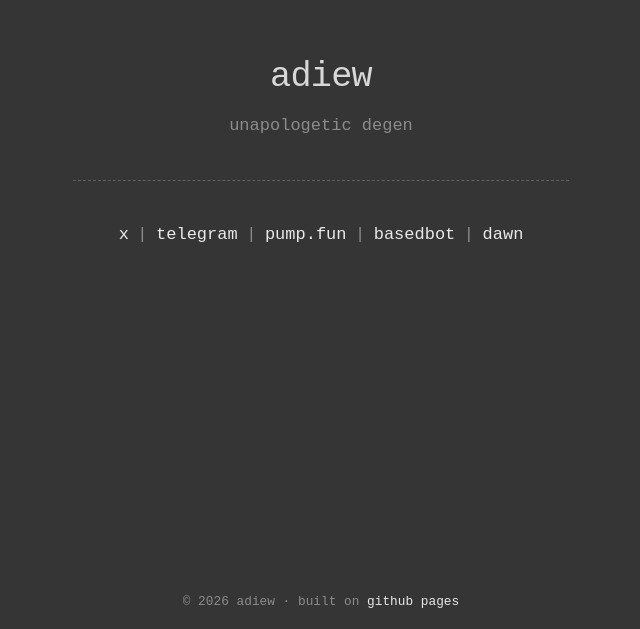
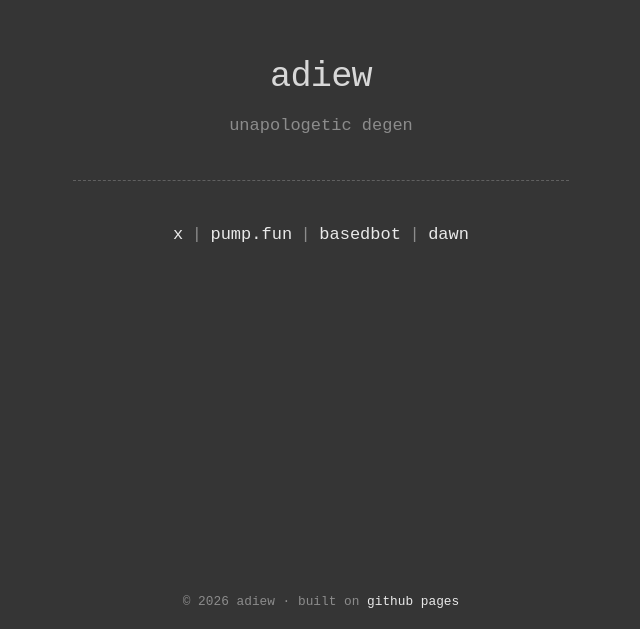
Before and after one commit to adi3www/adi3www.github.io, a plain HTML site: page index.html in a window 1280 px wide. Shown: the part 171-800 px from the top of the page, without its empty margins (319-959 px from the left). Drawn offline with Linux system fonts and the light colour scheme.

Commit message:
Update links and buttons in footer section

```diff
--- a/index.html
+++ b/index.html
@@ -142,7 +142,7 @@
     <hr>
 
     <p class="links">
-      <a href="https://x.com/adi3www" target="_blank" rel="noopener">x</a><span class="sep">|</span><a href="https://t.me/diewary" target="_blank" rel="noopener">telegram</a><span class="sep">|</span><span class="dd"><button type="button" class="dd-btn" aria-expanded="false" aria-controls="pump-menu">pump.fun</button><span class="dd-menu" id="pump-menu"><a href="https://pump.fun/u/adi3www" target="_blank" rel="noopener">pump.fun app</a><a href="https://trade.padre.gg/rk/adi3www" target="_blank" rel="noopener">terminal</a></span></span><span class="sep">|</span><span class="dd"><button type="button" class="dd-btn" aria-expanded="false" aria-controls="basedbot-menu">basedbot</button><span class="dd-menu" id="basedbot-menu"><a href="https://basedbot.app/r/adi3www" target="_blank" rel="noopener">web app</a><a href="https://t.me/based_eth_bot?start=r_adi3www" target="_blank" rel="noopener">telegram bot</a></span></span><span class="sep">|</span><a href="https://dawn.trade/@adi3www" target="_blank" rel="noopener">dawn</a>
+      <a href="https://x.com/adi3www" target="_blank" rel="noopener">x</a><span class="sep">|</span><span class="dd"><button type="button" class="dd-btn" aria-expanded="false" aria-controls="pump-menu">pump.fun</button><span class="dd-menu" id="pump-menu"><a href="https://pump.fun/u/adi3www" target="_blank" rel="noopener">pump.fun app</a><a href="https://trade.padre.gg/rk/adi3www" target="_blank" rel="noopener">terminal</a></span></span><span class="sep">|</span><span class="dd"><button type="button" class="dd-btn" aria-expanded="false" aria-controls="basedbot-menu">basedbot</button><span class="dd-menu" id="basedbot-menu"><a href="https://basedbot.app/r/adi3www" target="_blank" rel="noopener">web app</a><a href="https://t.me/based_eth_bot?start=r_adi3www" target="_blank" rel="noopener">telegram bot</a></span></span><span class="sep">|</span><a href="https://dawn.trade/@adi3www" target="_blank" rel="noopener">dawn</a>
     </p>
   </main>
 
```
